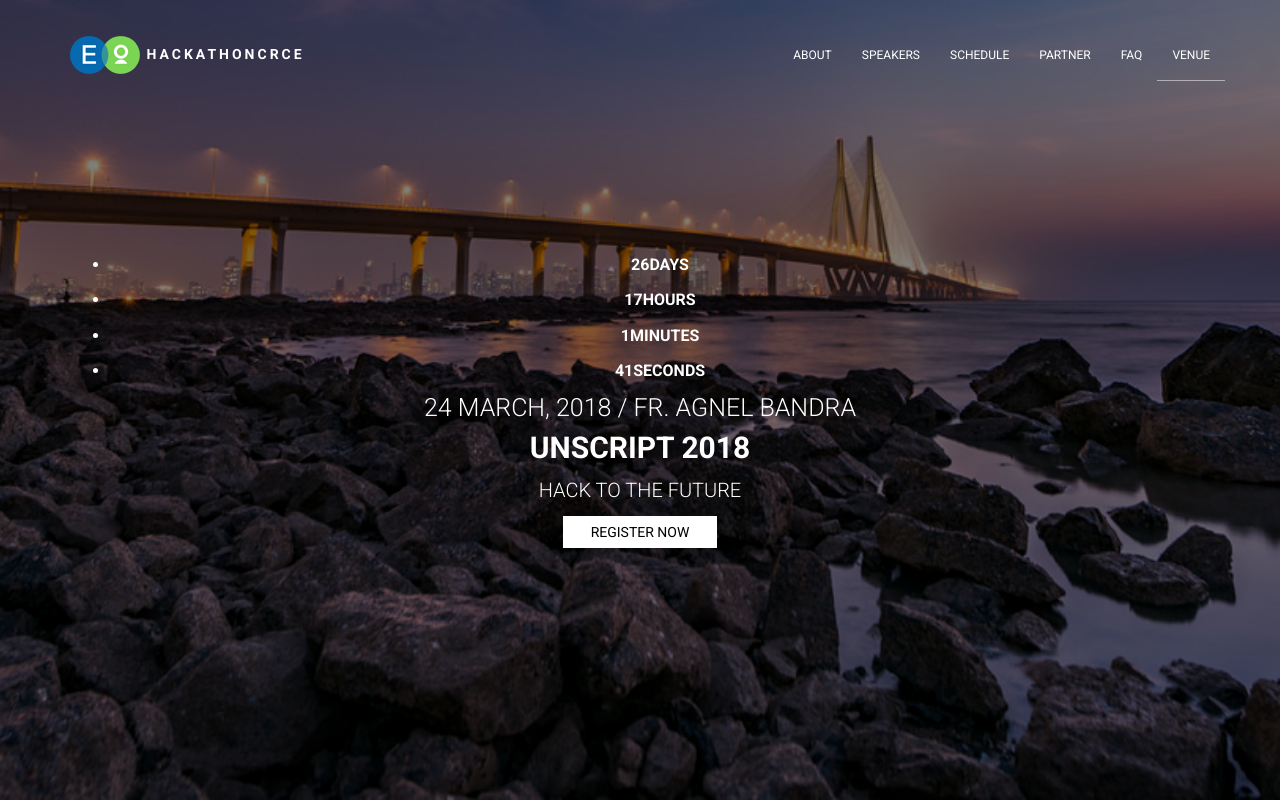
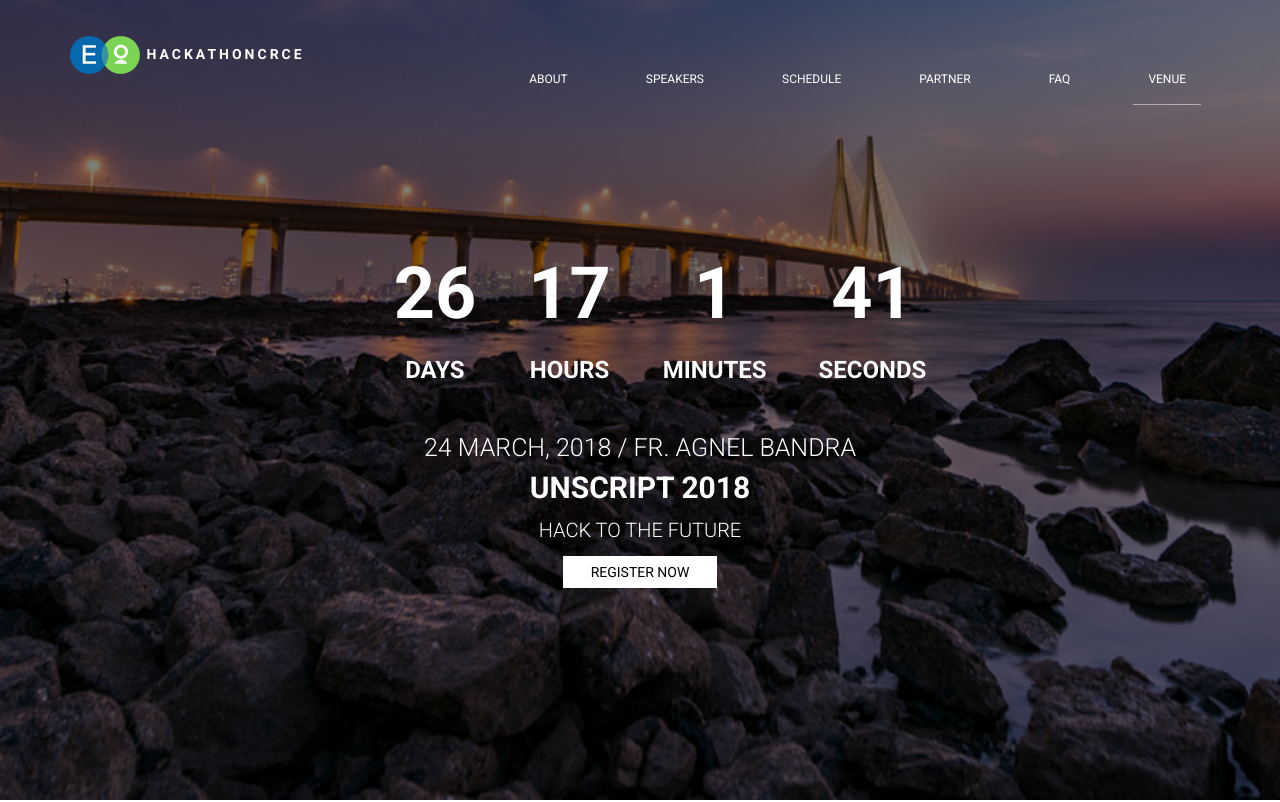
Before and after one commit to aku258/CRCE.github.io, a website: page index.html in a window 1280 px wide. Shown: the top 802 px of the page. Drawn offline with Linux system fonts and the light colour scheme; files whose address does not match are found by name.

Commit message:
checking conuter and navbar

```diff
--- a/assets/css/main.css
+++ b/assets/css/main.css
@@ -604,3 +604,21 @@ ul li {
 .site-footer .social-block li a:hover, .site-footer .social-block li a:focus {
   opacity: 0.8;
 }
+
+
+
+
+
+
+li {
+  display: inline-block;
+  font-size: 1.5em;
+  list-style-type: none;
+  padding: 1em;
+  text-transform: uppercase;
+}
+
+li span {
+  display: block;
+  font-size: 4.5rem;
+}
```
